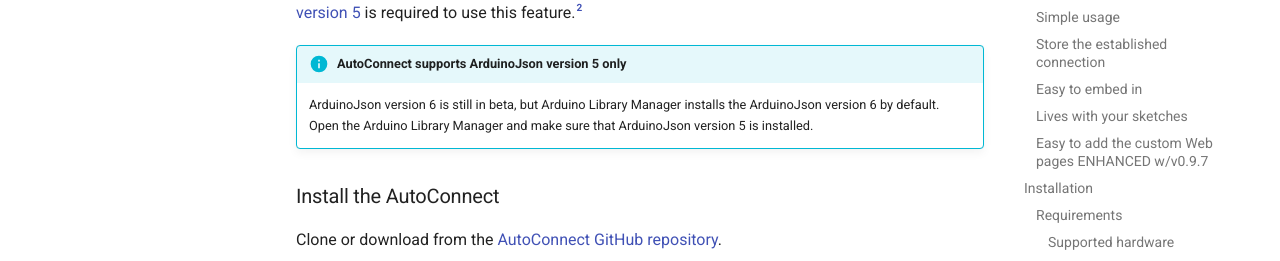
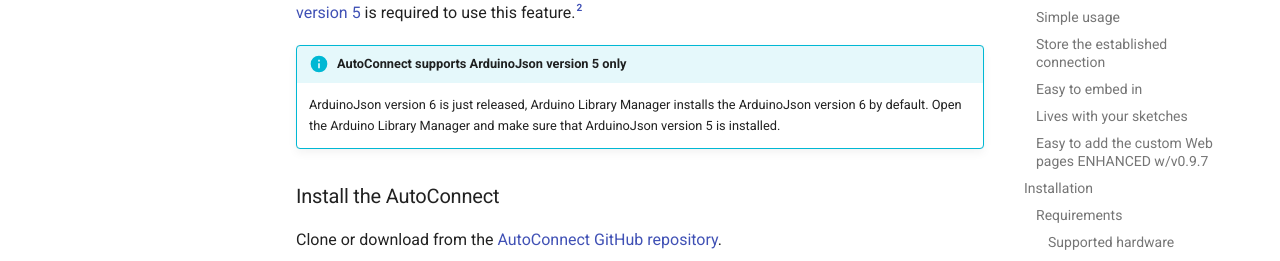
Before and after one commit to Hieromon/AutoConnect, an MkDocs documentation site: the page built from mkdocs/index.md, in a window 1280 px wide and 900 px high, scrolled down 4390 px. Shown: the part 163-424 px from the top of the window. Built offline with MkDocs 1.6.1 and Material for MkDocs 9.7.7, drawn with Linux system fonts in a browser that asks for light colours; nearby versions of some CDN libraries; comment, search, counter and statistics services are not loaded.

Commit message:
Changed the description for ArduinoJson V6

```diff
--- a/docs/index.html
+++ b/docs/index.html
@@ -1017,7 +1017,7 @@
 <p>By adding the <a href="https://github.com/bblanchon/ArduinoJson">ArduinoJson</a> library, AutoConnect will be able to handle the <a href="acintro.html"><strong>custom Web pages</strong></a> described with JSON. With AutoConnect v0.9.7 you can insert user-owned web pages that can consist of representative HTML elements as styled TEXT, INPUT, BUTTON, CHECKBOX, SELECT, SUBMIT and invoke them from the AutoConnect menu. These HTML elements can be added by sketches using the AutoConnect API. Further it possible importing the custom Web pages declarations described with JSON which stored in PROGMEM, SPIFFS, or SD. <a href="https://arduinojson.org/v5/doc/">ArduinoJson version 5</a> is required to use this feature.<sup id="fnref:2"><a class="footnote-ref" href="#fn:2" rel="footnote">2</a></sup></p>
 <div class="admonition info">
 <p class="admonition-title">AutoConnect supports ArduinoJson version 5 only</p>
-<p>ArduinoJson version 6 is still in beta, but Arduino Library Manager installs the ArduinoJson version 6 by default. Open the Arduino Library Manager and make sure that ArduinoJson version 5 is installed.</p>
+<p>ArduinoJson version 6 is just released, Arduino Library Manager installs the ArduinoJson version 6 by default. Open the Arduino Library Manager and make sure that ArduinoJson version 5 is installed.</p>
 </div>
 <h3 id="install-the-autoconnect">Install the AutoConnect<a class="headerlink" href="#install-the-autoconnect" title="Permanent link">&para;</a></h3>
 <p>Clone or download from the <a href="https://github.com/Hieromon/AutoConnect">AutoConnect GitHub repository</a>.</p>
--- a/mkdocs/index.md
+++ b/mkdocs/index.md
@@ -96,7 +96,7 @@
 [^2]:Using the AutoConnect API natively allows you to sketch custom Web pages without JSON.
 
 !!! info "AutoConnect supports ArduinoJson version 5 only"
-    ArduinoJson version 6 is still in beta, but Arduino Library Manager installs the ArduinoJson version 6 by default. Open the Arduino Library Manager and make sure that ArduinoJson version 5 is installed.
+    ArduinoJson version 6 is just released, Arduino Library Manager installs the ArduinoJson version 6 by default. Open the Arduino Library Manager and make sure that ArduinoJson version 5 is installed.
 
 ### Install the AutoConnect
 
```
